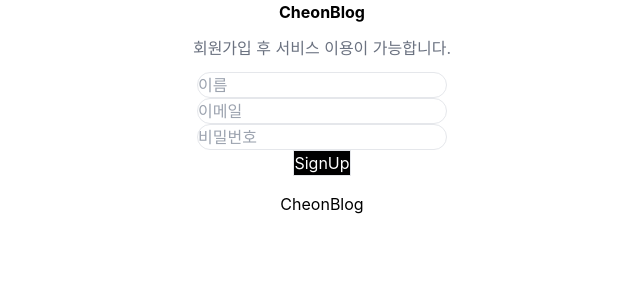
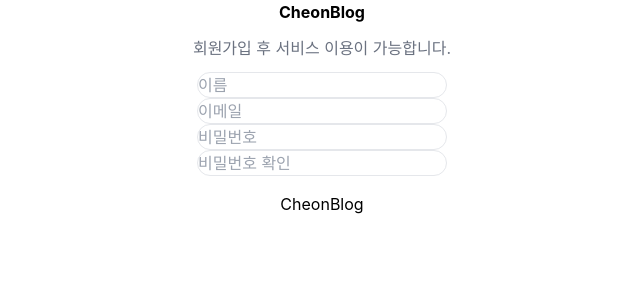
Before and after one commit to hokoro/CheonBlog, a React (Create React App) app in the folder cheonblogapp/: page /signup in a window 1280 px wide. Shown: the top 300 px of the page, without its empty margins (318-958 px from the left). Built offline with nearby package versions, Linux system fonts and the light colour scheme.

Commit message:
회원가입 페이지 수정 - 이메일 인증 + 이름 + 비밀번호 모든 인증이 완료될 경우 회원가입 버튼 활성화

```diff
--- a/cheonblogapp/src/Component/SignUp.jsx
+++ b/cheonblogapp/src/Component/SignUp.jsx
@@ -7,15 +7,26 @@ function validationEmail(email){    // 이메일 규정에 맞는지 체크
     return regax.test(email);
 }
 
+function validationPassword(password){
+    const regax = /^(?=.*[a-zA-Z])(?=.*[!@#$%^*+=-])(?=.*[0-9]).{8,15}$/;
+    return regax.test(password);
+}
+
 
 function SignUp(){
     const navigate = useNavigate(); // 회원가입 성공시 메인 홈페이지나 로그인 페이지로 랜더링
-    const [emailValid , setEmailValid] = useState(false);
-    const [emailMessage , setEmailMessage] = useState("");
+    const [nameValid , setNameValid] = useState(false); // 이름에 입력 여부
+    const [emailValid , setEmailValid] = useState(false);   // 이메일 규정에 어긋나지 않았는지
+    const [emailCheckValid , setEmailCheckValid] = useState(false); // 이메일 인증 여부
+    const [passwordValid , setPasswordValid] = useState(false); // 패스워드 규정이 어긋나지 않았는지
+    const [passwordCheckValid , setPasswordCheckValid] = useState(false); // 비밀번호 확인이 맞는지
+    const [emailMessage , setEmailMessage] = useState("");  // 이메일 규정에 어긋날 경우 뜨는 메세지
+
     const [formData , setFormData] = useState({
         name:"",
         email:"",
-        password:""
+        password:"",
+        passwordCheck:""
     })
 
     const handleChange = (event) =>{
@@ -24,6 +35,13 @@ function SignUp(){
             ...prevData,
             [name] : value
         }));
+        if(name === 'name'){
+            if(value.length >= 2){
+                setNameValid(true);
+            }else{
+                setNameValid(false);
+            }
+        }
         if(name==='email'){
             if(validationEmail(value)){
                 setEmailValid(true);
@@ -31,6 +49,20 @@ function SignUp(){
             }else{
                 setEmailValid(false);
                 setEmailMessage("");
+            }
+        }
+        if(name==='password'){
+            if(validationPassword(value)){
+                setPasswordValid(true);
+            }else{
+                setPasswordValid(false);
+            }
+        }
+        if(name==='passwordCheck'){
+            if(value === formData.password){
+                setPasswordCheckValid(true);
+            }else{
+                setPasswordCheckValid(false);
             }
         }
 
@@ -48,15 +80,31 @@ function SignUp(){
                 </div>
                 <div className="m-[2rem]">
                     <input type="email" name="email" value={formData.email} onChange={handleChange} placeholder="이메일"
-                           className="border p-[1rem] rounded-2xl w-[300px]"/>
+                           className="border p-[1rem] rounded-2xl w-[300px] pr-[1rem]"/>
                 </div>
                 <div className="m-[2rem]">
-                    <input type="password" name="password" value={formData.password} onChange={handleChange} placeholder="비밀번호" className="border p-[1rem] rounded-2xl w-[300px]"/>
+                    <input type="password" name="password" value={formData.password} onChange={handleChange}
+                           placeholder="비밀번호" className="border p-[1rem] rounded-2xl w-[300px]"/>
                 </div>
                 <div className="m-[2rem]">
-                    <button type="submit" className="border rounded-[2rem] w-[150px] h-[40px] bg-black text-white hover:text-orange-500">SignUp</button>
+                    <input type="password" name="passwordCheck" value={formData.passwordCheck} onChange={handleChange}
+                           placeholder="비밀번호 확인" className="border p-[1rem] rounded-2xl w-[300px]"/>
                 </div>
+                {emailValid && <div className="m-[2rem]">
+                    <button type="submit"
+                            className="border rounded-[2rem] w-[150px] h-[40px] bg-black text-white hover:text-orange-500">이메일
+                        인증
+                    </button>
+                </div>
+                }
 
+                {nameValid && emailValid && passwordValid && passwordCheckValid && emailCheckValid &&
+                    <div className="m-[2rem]">
+                        <button type="submit"
+                                className="border rounded-[2rem] w-[150px] h-[40px] bg-black text-white hover:text-orange-500">SignUp
+                        </button>
+                    </div>
+                }
             </form>
         </div>
     );
```
